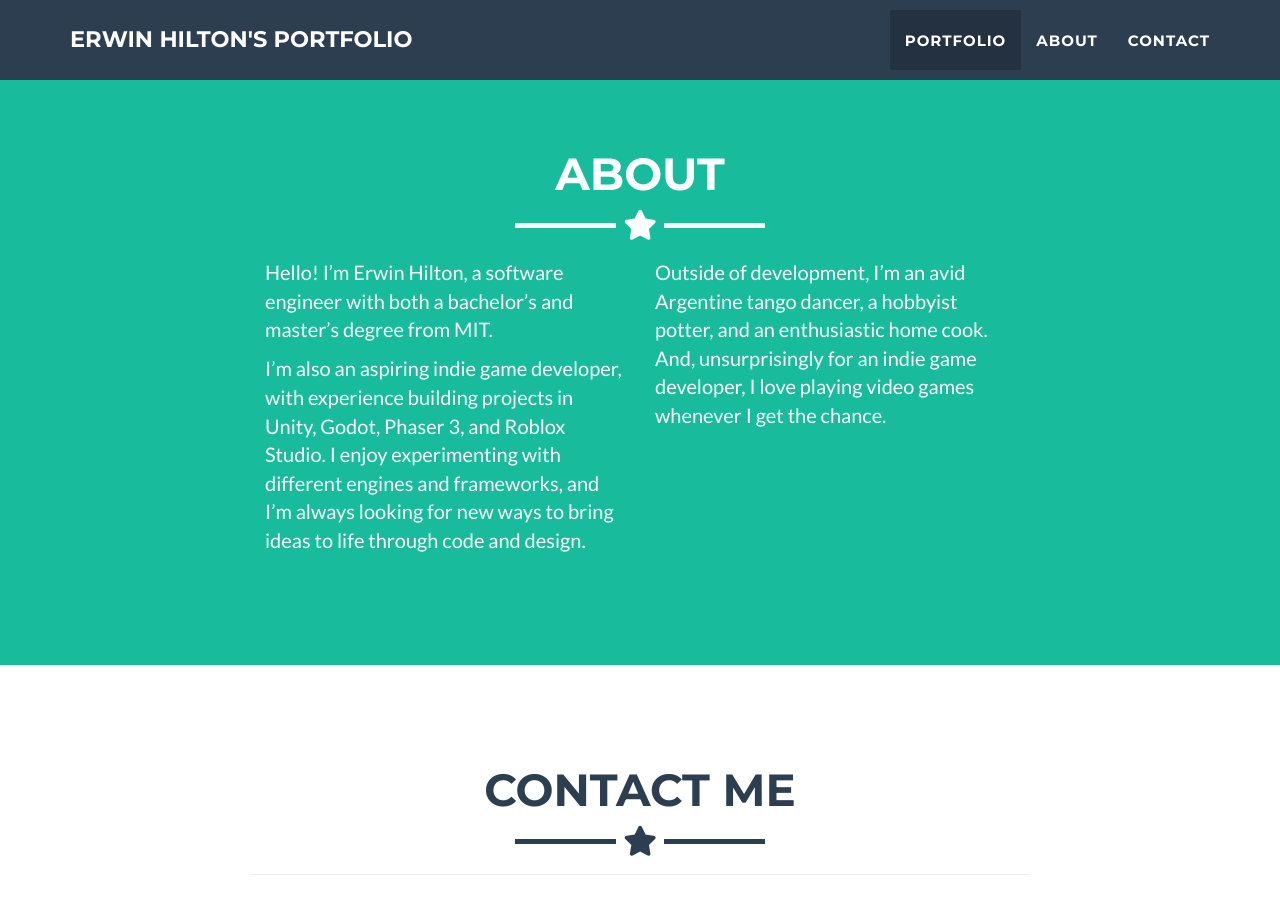
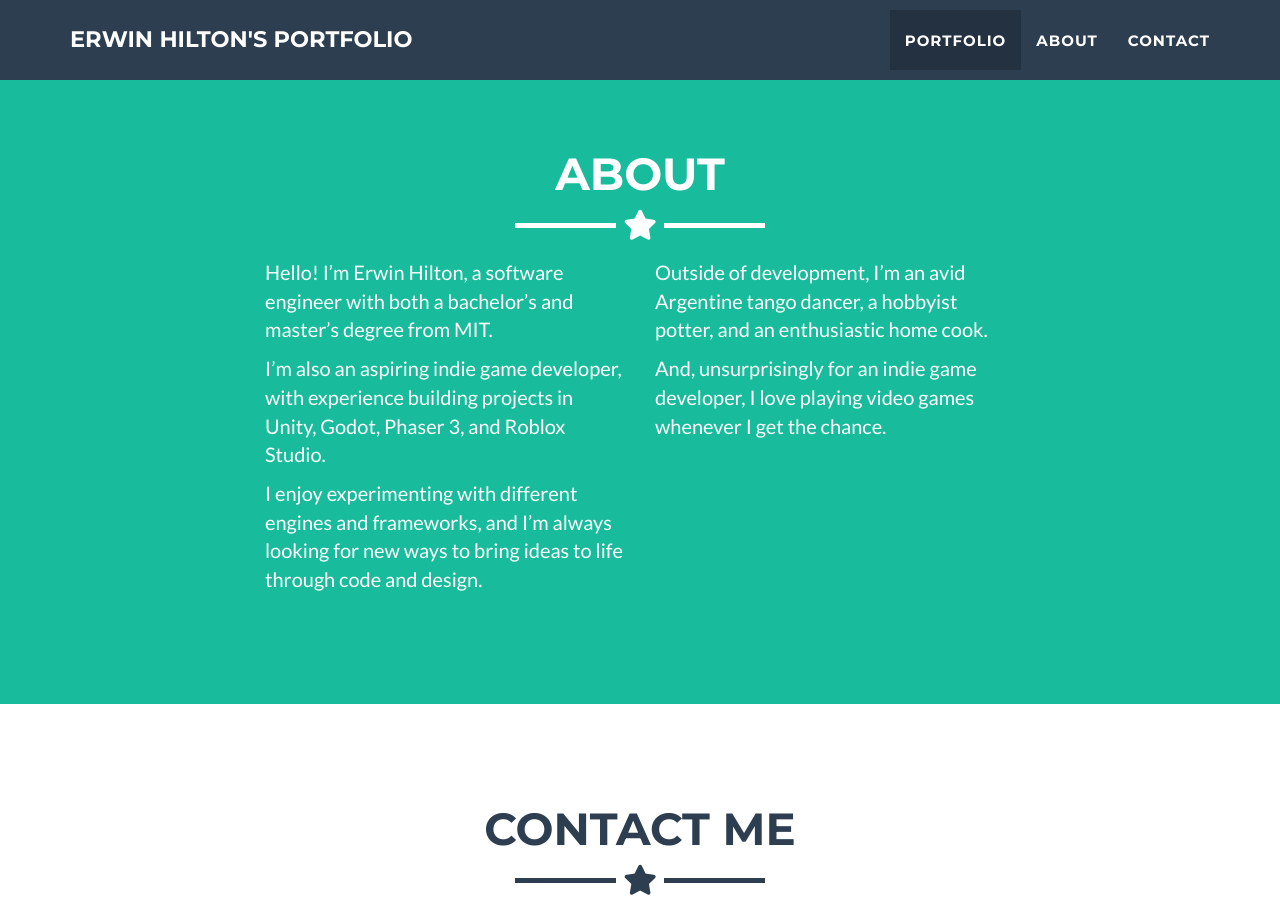
Before and after one commit to abalonequilt/portfolio, a Jekyll site: the page built from _posts/examples/2014-07-18-project-1.markdown, in a window 1280 px wide and 900 px high, scrolled down 1623 px. Built offline with Jekyll 4.4.1, drawn with Linux system fonts in a browser that asks for light colours.

Commit message:
small changes to about section

```diff
--- a/_includes/about.html
+++ b/_includes/about.html
@@ -9,15 +9,21 @@
     </div>
     <div class="row">
       <div class="col-lg-4 col-lg-offset-2">
-        <p>Hello! I’m Erwin Hilton, a software engineer with both a bachelor’s and master’s degree from MIT. </p>
+        <p>Hello! I’m Erwin Hilton, a software engineer with both a bachelor’s
+           and master’s degree from MIT. </p>
 
-        <p>I’m also an aspiring indie game developer, with experience building projects in Unity, Godot, Phaser 3, and Roblox Studio.
-          I enjoy experimenting with different engines and frameworks,
-          and I’m always looking for new ways to bring ideas to life through code and design. </p>
+        <p>I’m also an aspiring indie game developer, with experience building projects
+          in Unity, Godot, Phaser 3, and Roblox Studio. </p>
+         <p> I enjoy experimenting with different engines and frameworks,
+          and I’m always looking for new ways to bring ideas to life
+          through code and design. </p>
 
           </div>
       <div class="col-lg-4">
-        <p>Outside of development, I’m an avid Argentine tango dancer, a hobbyist potter, and an enthusiastic home cook. And, unsurprisingly for an indie game developer, I love playing video games whenever I get the chance.</p>
+        <p>Outside of development, I’m an avid Argentine tango dancer, a hobbyist potter,
+           and an enthusiastic home cook. </p>
+         <p>
+           And, unsurprisingly for an indie game developer, I love playing video games whenever I get the chance.</p>
       </div>
       <!--
       <div class="col-lg-8 col-lg-offset-2 text-center">
```
